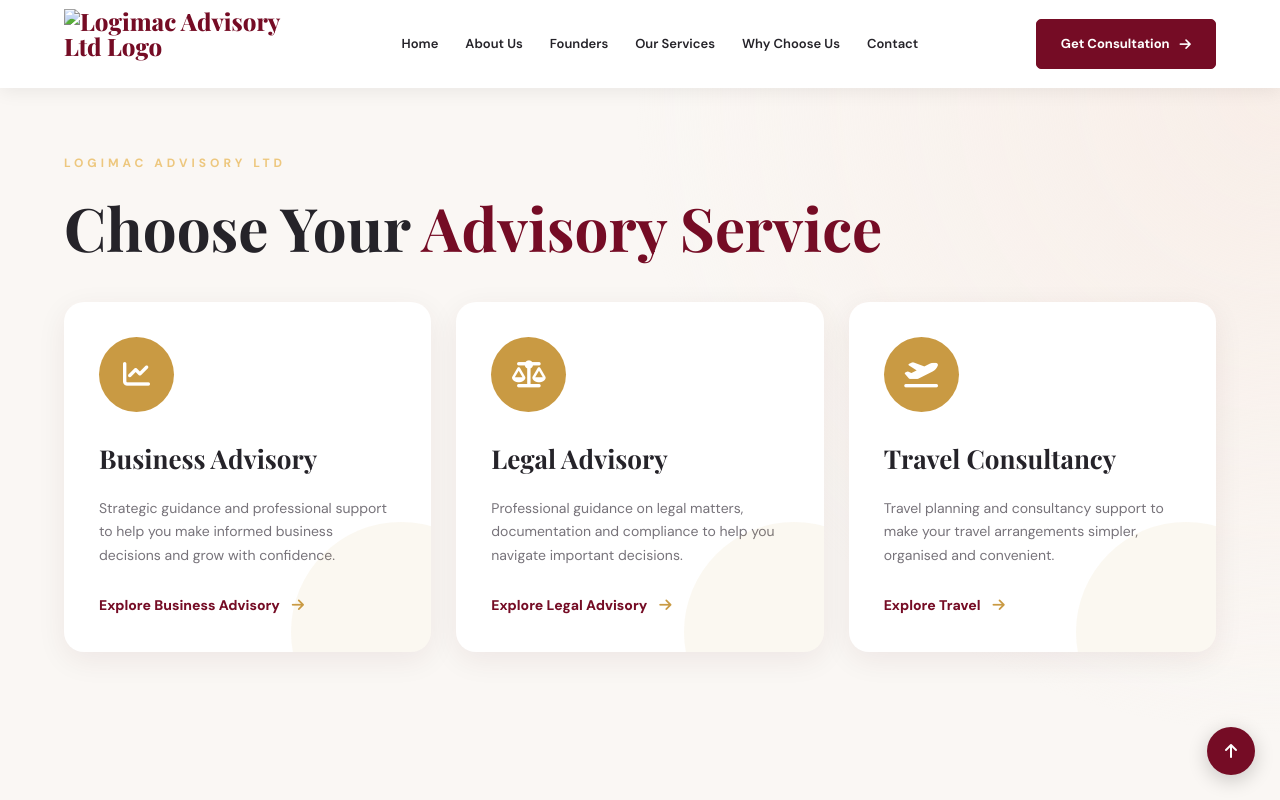
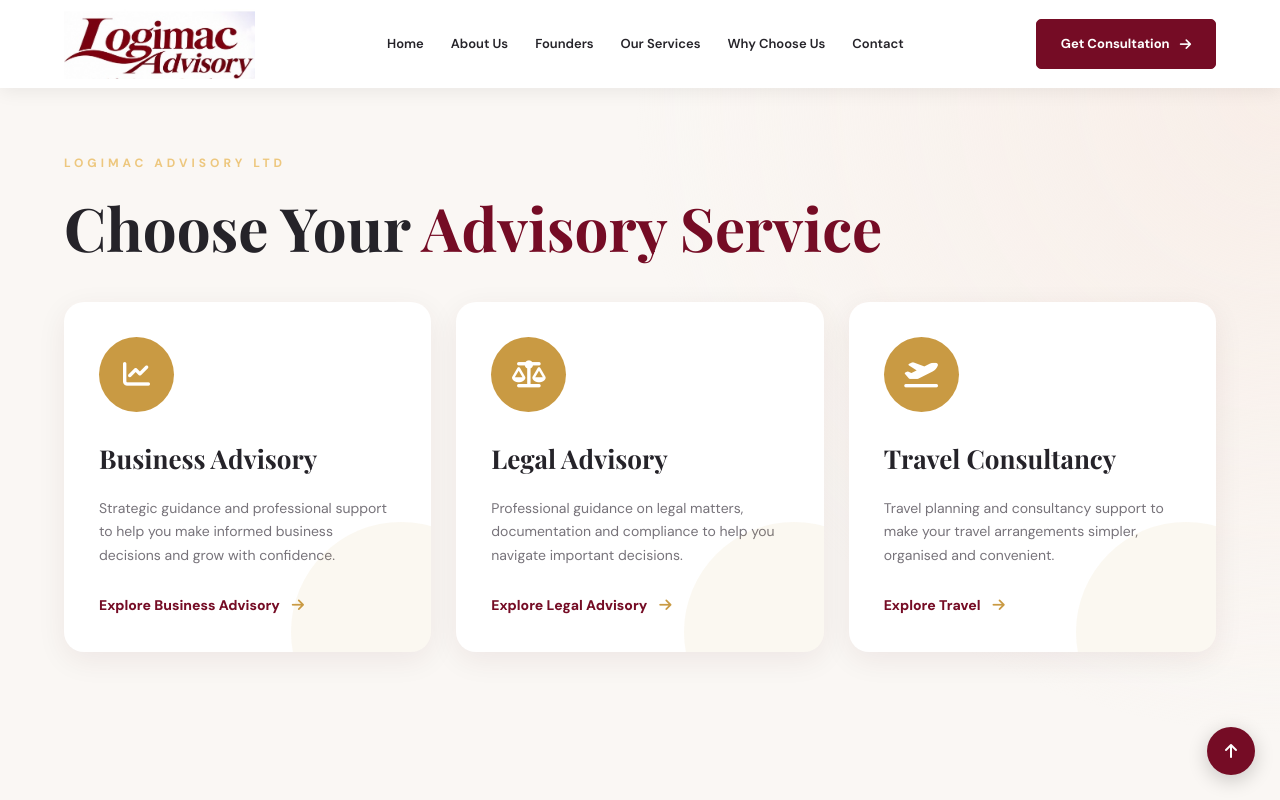
Before and after one commit to hubtechi/Logimac-Advisory-Ltd, a plain HTML site: page index.html in a window 1280 px wide. Shown: the top 800 px of the page. Drawn offline with nearby package versions, Linux system fonts and the light colour scheme.

Commit message:
Update index.html

```diff
--- a/index.html
+++ b/index.html
@@ -915,7 +915,7 @@ footer {
 <div class="container nav">
 
     <a href="#home" class="brand">
-    <img src="logimac-logo.png" alt="Logimac Advisory Ltd Logo">
+    <img src="logimac-logo.jpg" alt="Logimac Advisory Ltd Logo">
     </a>
 
     <button class="menu" onclick="navToggle()" aria-label="Toggle menu">
```
